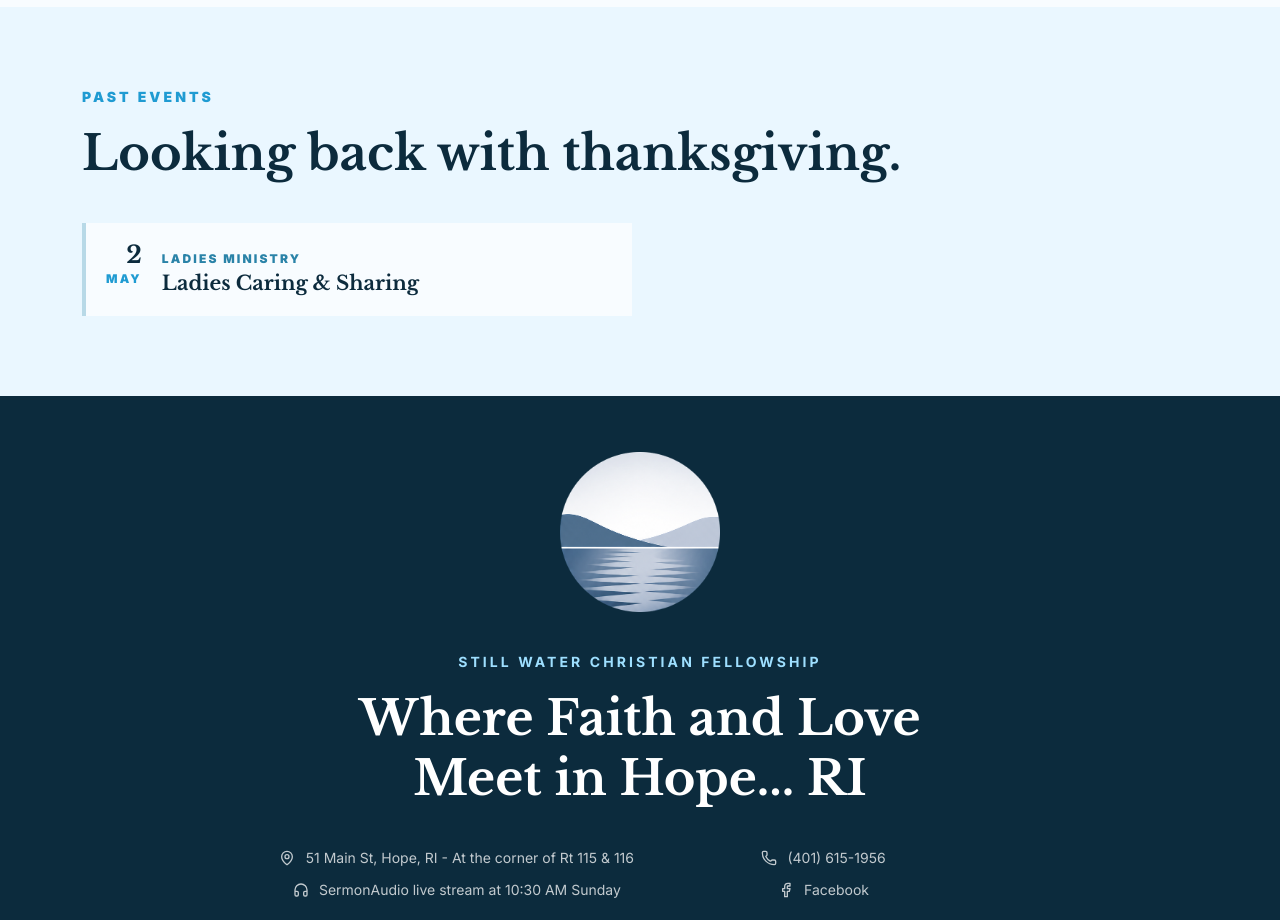
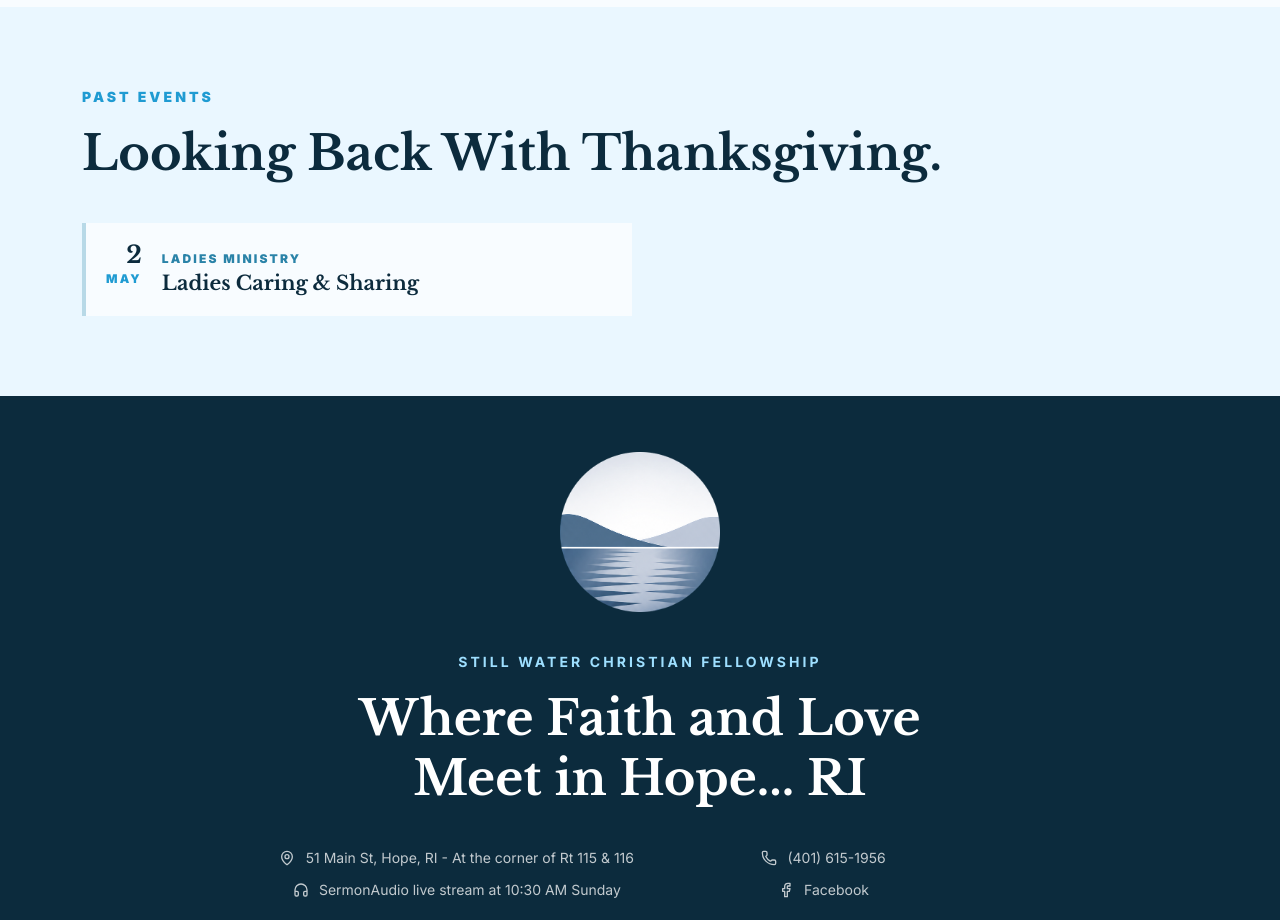
Before and after one commit to edesent/stillwater-christian-fellowship, a Next.js app: page /events in a window 1280 px wide. Shown: the part 2220-3140 px from the top of the page. Built offline with nearby package versions, Linux system fonts and the light colour scheme.

Commit message:
Updated Past Events heading capitalization

```diff
--- a/src/app/events/page.tsx
+++ b/src/app/events/page.tsx
@@ -101,7 +101,7 @@ function PastList({ events }: { events: ChurchEvent[] }) {
           Past Events
         </p>
         <h2 className="serif mt-4 text-balance text-4xl font-bold leading-tight text-ink sm:text-5xl">
-          Looking back with thanksgiving.
+          Looking Back With Thanksgiving.
         </h2>
         <ul className="mt-10 grid gap-4 md:grid-cols-2">
           {events
```
